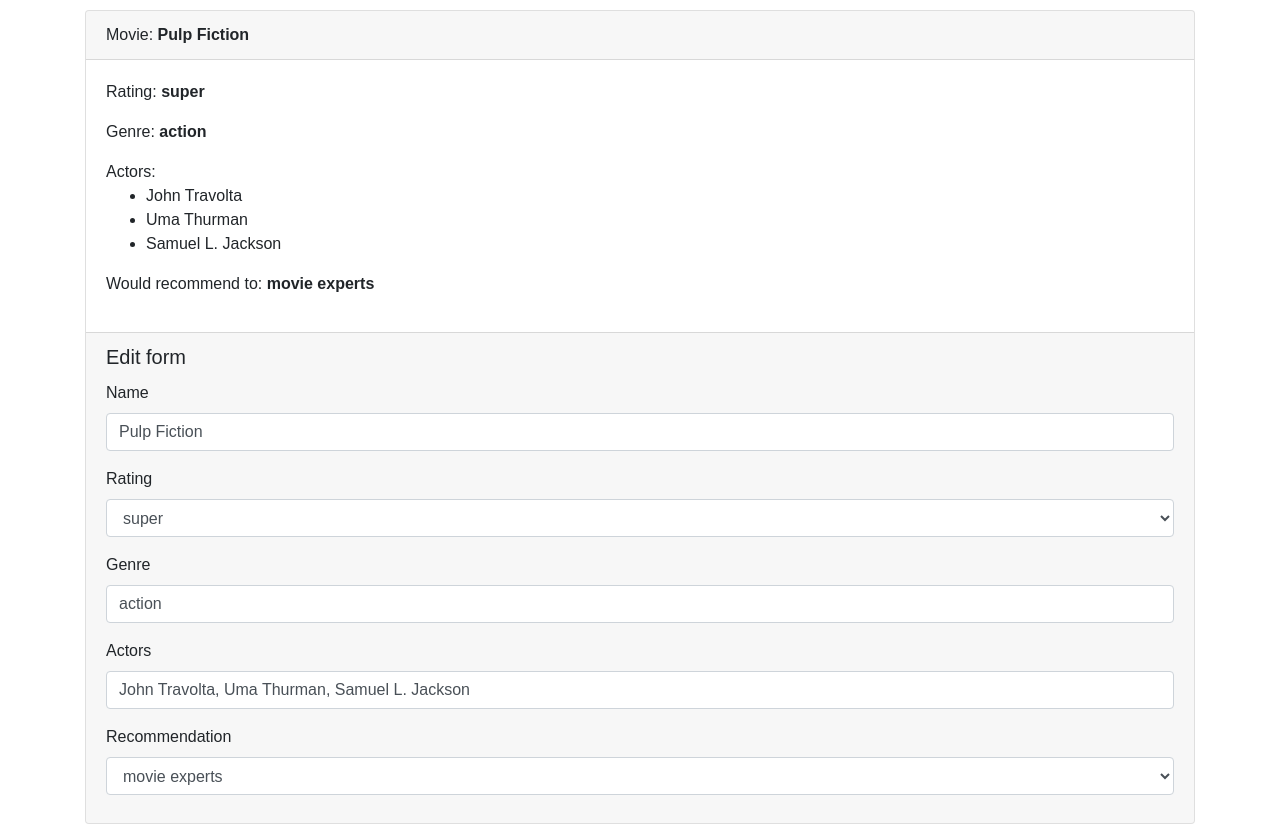
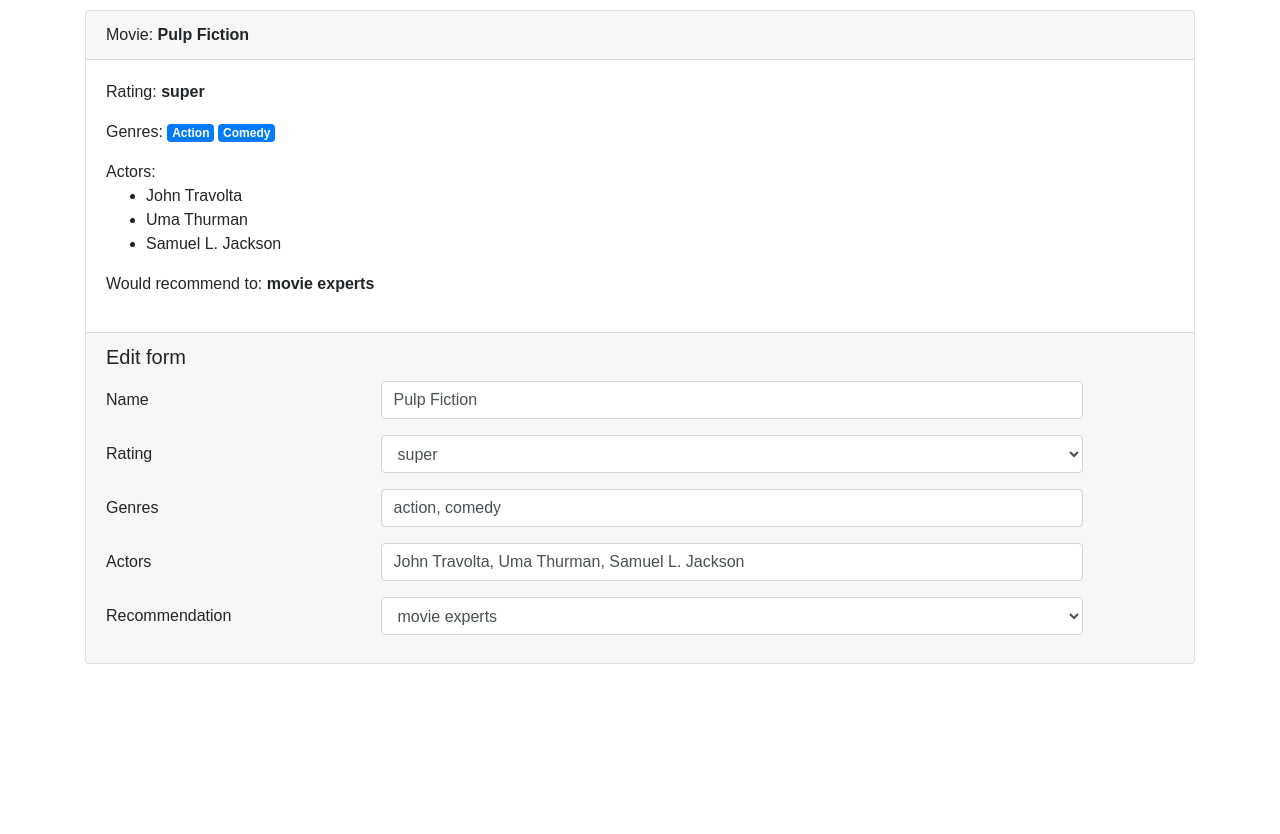
Before and after one commit to yumedzi/FilmsDB, a React (Create React App) app: page / in a window 1280 px wide. After the commit the page ends 800 px from the top, so only its background shows below. Built offline with nearby package versions, Linux system fonts and the light colour scheme.

Commit message:
EDIT: some improvements here and there...

```diff
--- a/src/App.js
+++ b/src/App.js
@@ -7,20 +7,24 @@
   return parts.map(x => x[0].toUpperCase() + x.slice(1)).join(' ')
 }
 
+const splitAndTrim = str => str.split(',').map(x => x.trim()).filter(Boolean);
+
 const FormField = props => (
-  <div className="form-group">
-    <label>{strToTitle(props.attr.replace('_raw', ''))}</label>
+  <div className="form-group row">
+    <label for={props.attr} className="col-sm-3 col-form-label">{strToTitle(props.attr.replace('_raw', ''))}</label>
+    <div className="col-sm-8">
       { props.form.attributesTypes[props.attr] === 'text' ?
           <input value={props.form.state[props.attr]} onChange={props.form.changeValue}
-          type="text" className="form-control"
+            type="text" className="form-control" id={props.attr} key={props.attr}
             attr={props.attr.replace('_raw', '')} placeholder={'Enter ' + props.attr.replace('_raw', '')}
           />
         :
           <select value={props.form.state[props.attr]} className="form-control" onChange={props.form.changeValue}
-          attr={props.attr.replace('_raw', '')} >
-            {props.form.options[props.attr].map(x => <option value={x}>{x}</option>)}
+            attr={props.attr.replace('_raw', '')} key={props.attr.replace('_raw', '')}>
+              {props.form.options[props.attr].map(x => <option key={x} value={x}>{x}</option>)}
           </select>
       }
+    </div>
   </div>
 )
 
@@ -30,13 +34,13 @@
     this.attributes = [ // To track order
       'name',
       'rating',
-      'genre',
+      'genres_raw',
       'actors_raw',
       'recommendation'
     ]
     this.attributesTypes = { // To track type of attribute
       name: 'text',
-      genre: 'text',
+      genres_raw: 'text',
       actors_raw: 'text',
       rating: 'select',
       recommendation: 'select'
@@ -52,9 +56,10 @@
     // Default state
     this.state = {
       name: props.name || '',
-      genre: props.genre || '',
+      genres_raw: props.genres || '',
+      genres: props.genres ? splitAndTrim(props.genres).map(strToTitle) : [],
       actors_raw: props.actors || '',
-      actors: props.actors ? props.actors.split(',').map(x => x.trim()).filter(Boolean).map(strToTitle) : [],
+      actors: props.actors ? splitAndTrim(props.actors).map(strToTitle) : [],
       rating: this.options.rating.includes(props.rating) ? props.rating : 'so-so',
       recommendation: this.options.recommendation.includes(props.recommendation) ? props.recommendation : 'movie experts',
     };
@@ -62,11 +67,11 @@
 
   changeValue = function (event) {
     let newState = {};
-    // console.log(event.target);
+    console.log(event.target);
     const attr = event.target.getAttribute('attr');
-    if (attr === 'actors') {
-      newState['actors_raw'] = event.target.value;
-      newState['actors'] = event.target.value.split(',').map(x => x.trim()).filter(Boolean).map(strToTitle);
+    if (this.attributes.includes(`${attr}_raw`)) {
+      newState[`${attr}_raw`] = event.target.value;
+      newState[attr] = event.target.value.split(',').map(x => x.trim()).filter(Boolean).map(strToTitle);
     } else {
       newState[attr] = event.target.value;
     }
@@ -84,7 +89,7 @@
           </div>
           <div className="card-body">
             <p>Rating: <strong>{this.state.rating}</strong></p>
-            <p>Genre: <strong>{this.state.genre}</strong></p>
+            <p>Genres: {this.state.genres.map(x => (<span className="badge badge-primary spacey">{x}</span>))}</p>
             Actors: {this.state.actors.length ? (<ul>{this.state.actors.map(a => <li>{a}</li>)}</ul>): (<i>No actors</i>) }
             <p>Would recommend to: <strong>{this.state.recommendation}</strong></p>
           </div>
@@ -92,7 +97,7 @@
             <h5 className="card-title">Edit form</h5>
             <form>
               {/* Text-based inputs go first */}
-              {this.attributes.sort(x => this.attributesTypes[x] === 'select').map(x => (<FormField attr={x} form={this}/>))}
+              {this.attributes.map(x => (<FormField attr={x} form={this}/>))}
             </form>
           </div>
         </div>
--- a/src/index.css
+++ b/src/index.css
@@ -3,3 +3,7 @@
   padding: 0;
   font-family: sans-serif;
 }
+
+span.spacey {
+  margin-right: 4px;
+}
--- a/src/index.js
+++ b/src/index.js
@@ -4,5 +4,5 @@
 import App from './App';
 import registerServiceWorker from './registerServiceWorker';
 
-ReactDOM.render(<App name="Pulp Fiction" rating="super" genre="action" actors="John Travolta, Uma Thurman, Samuel L. Jackson " />, document.getElementById('root'));
+ReactDOM.render(<App name="Pulp Fiction" rating="super" genres="action, comedy" actors="John Travolta, Uma Thurman, Samuel L. Jackson " />, document.getElementById('root'));
 registerServiceWorker();
```
Lines whose indentation alone changed are shown as unchanged.
